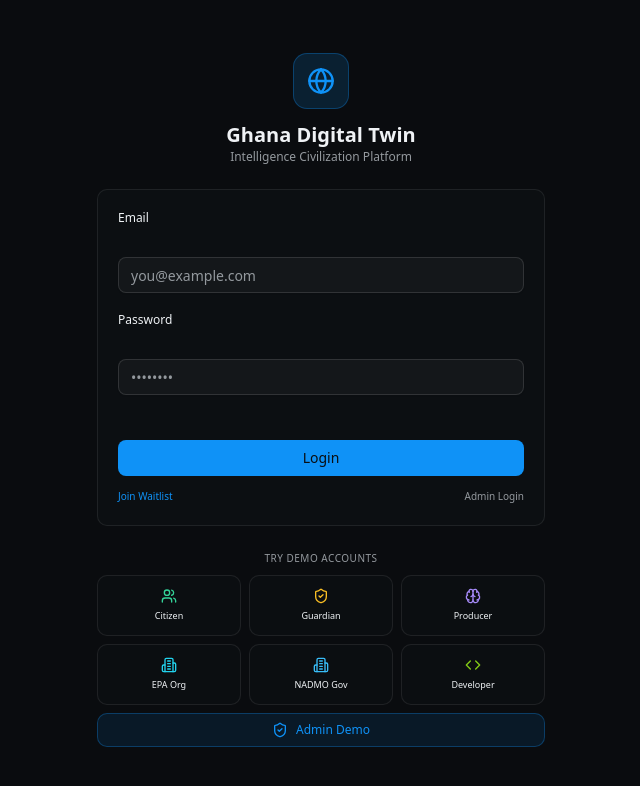
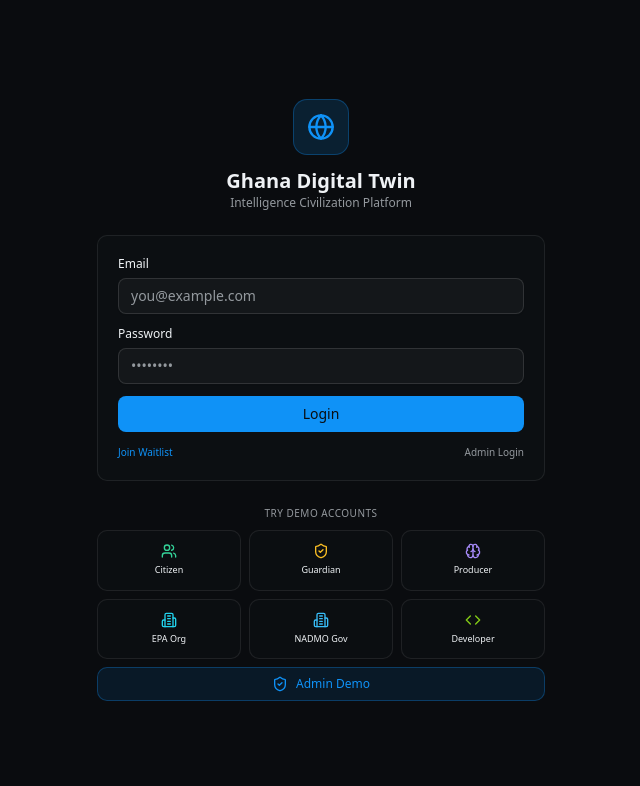
Before and after one commit to pectoraux/ghana-digital-twin, a Next.js app: page /login in a window 1280 px wide. Shown: the top 786 px of the page, without its empty margins (319-959 px from the left). Built offline with nearby package versions, Linux system fonts and the light colour scheme.

Commit message:
Fix: sensible large font sizes — body 18px, h1 36px, h2 26px, h3 22px

```diff
--- a/src/app/globals.css
+++ b/src/app/globals.css
@@ -135,12 +135,12 @@
   body {
     @apply bg-background text-foreground;
     font-feature-settings: "ss01", "cv01", "cv03";
-    font-size: 40px;
-    line-height: 1.7;
+    font-size: 18px;
+    line-height: 1.65;
   }
-  h1 { font-size: 5.5rem; font-weight: 700; line-height: 1.15; }
-  h2 { font-size: 4rem; font-weight: 600; line-height: 1.2; }
-  h3 { font-size: 3.25rem; font-weight: 600; line-height: 1.25; }
+  h1 { font-size: 2.25rem; font-weight: 700; line-height: 1.2; }
+  h2 { font-size: 1.625rem; font-weight: 600; line-height: 1.25; }
+  h3 { font-size: 1.375rem; font-weight: 600; line-height: 1.3; }
   /* Card shadow for light theme — soft, not harsh borders */
   .light .shadow-card {
     box-shadow: 0 1px 3px oklch(0 0 0 / 0.06), 0 1px 2px oklch(0 0 0 / 0.04);
```
